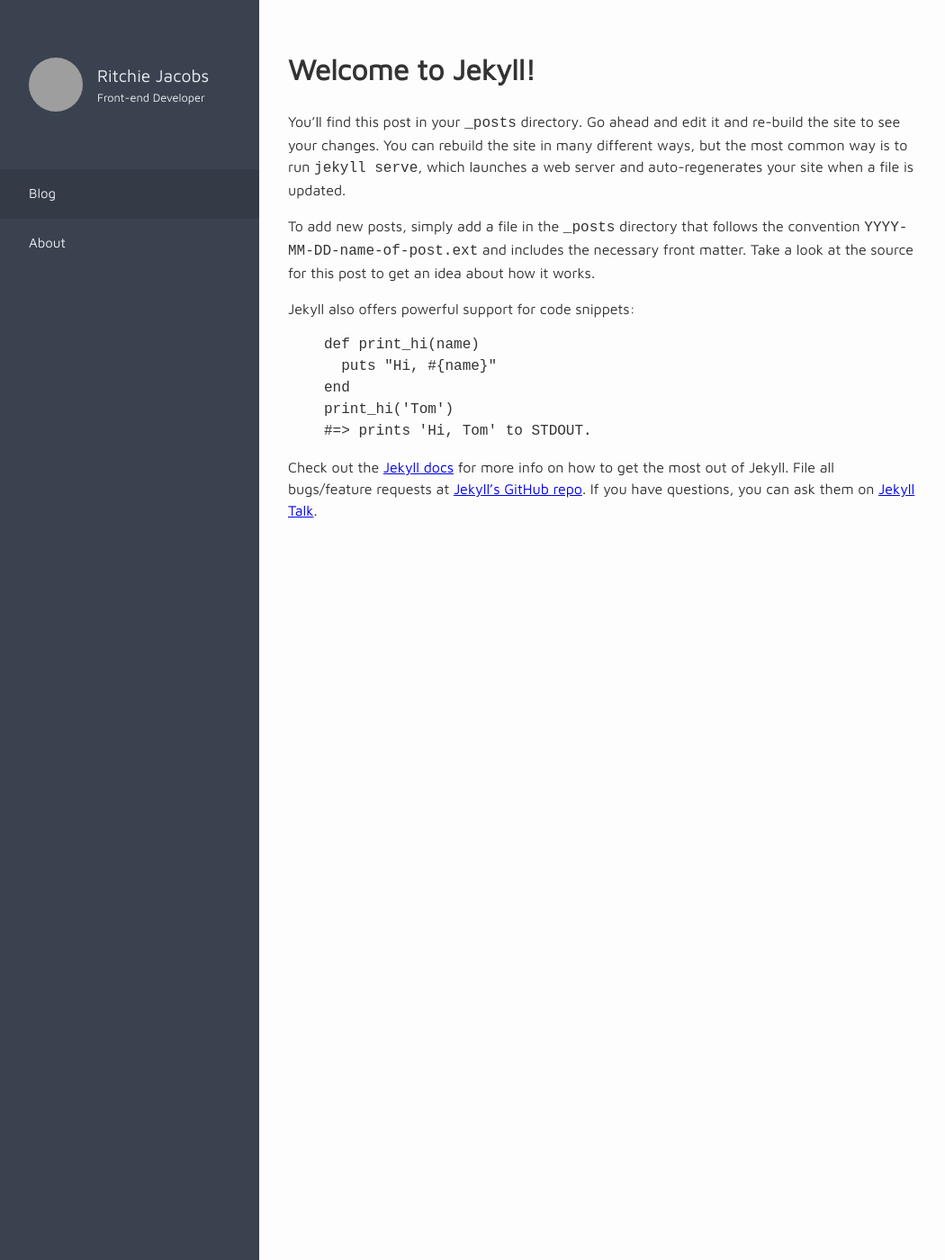
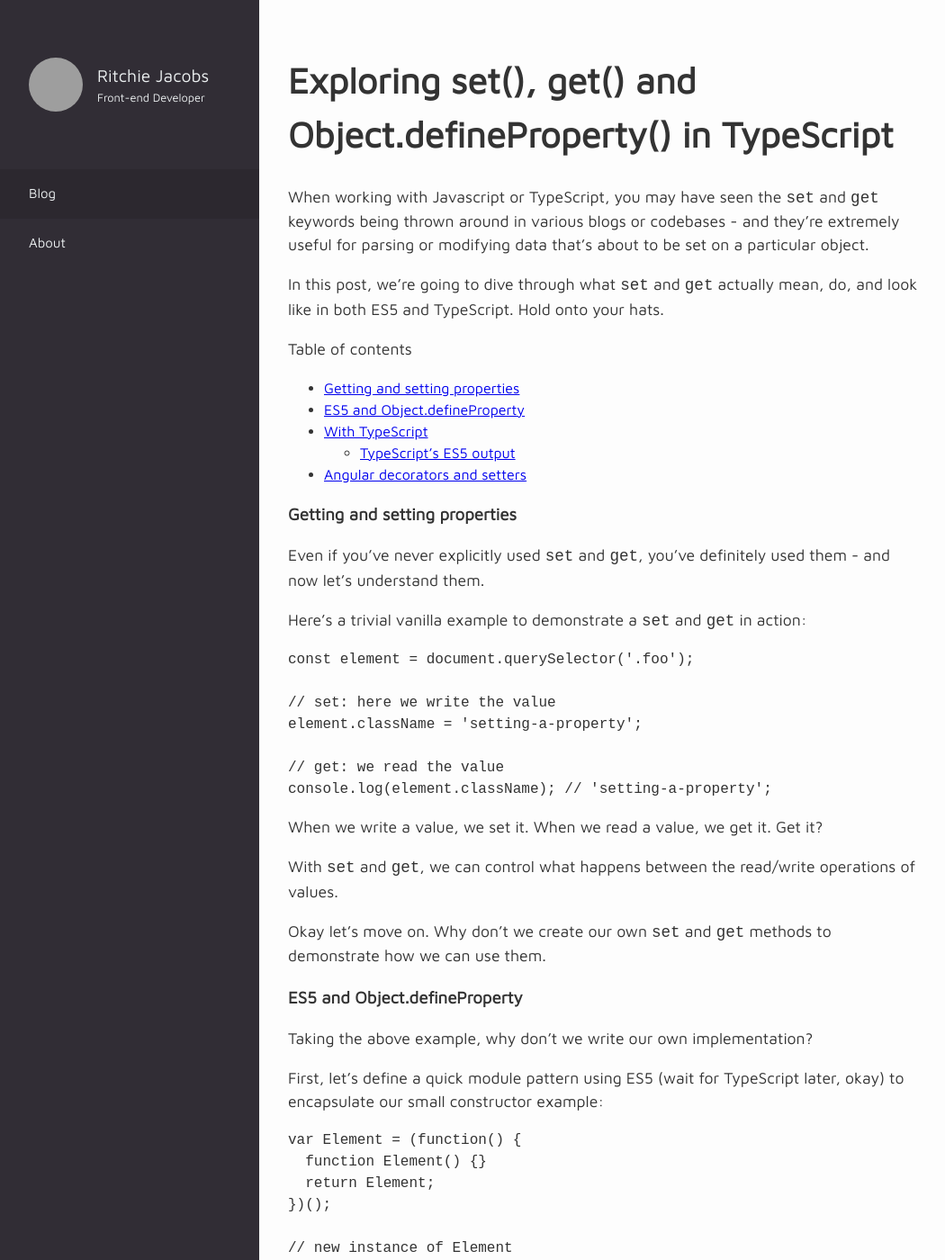
Before and after one commit to ritchiejacobs/ritchiejacobs.github.io, a Jekyll site: the page built from _posts/2017-10-21-welcome-to-jekyll.md, in a window 1280 px wide and 1400 px high. Shown: the whole window at 90% size, without its empty margins (0-1050 px from the left). Built offline with Jekyll 4.4.1, drawn with Linux system fonts in a browser that asks for light colours; some of the changed text lies outside the part shown; grey boxes are pictures that could not be loaded.

Commit message:
Update styling

````diff
--- a/_layouts/post.html
+++ b/_layouts/post.html
@@ -1,5 +1,8 @@
 ---
 layout: default
 ---
-<h1>{{ page.title }}</h1>
-{{ content }}
+
+<div class="article">
+  <h1>{{ page.title }}</h1>
+  {{ content }}
+</div>
--- a/_posts/2017-10-21-welcome-to-jekyll.md
+++ b/_posts/2017-10-21-welcome-to-jekyll.md
@@ -1,25 +1,215 @@
 ---
 layout: post
-title:  "Welcome to Jekyll!"
-date:   2017-10-18 23:21:23 +0200
-categories: jekyll update
+title: "Exploring set(), get() and Object.defineProperty() in TypeScript"
+tag: typescript
 ---
-You’ll find this post in your `_posts` directory. Go ahead and edit it and re-build the site to see your changes. You can rebuild the site in many different ways, but the most common way is to run `jekyll serve`, which launches a web server and auto-regenerates your site when a file is updated.
 
-To add new posts, simply add a file in the `_posts` directory that follows the convention `YYYY-MM-DD-name-of-post.ext` and includes the necessary front matter. Take a look at the source for this post to get an idea about how it works.
+When working with Javascript or TypeScript, you may have seen the `set` and `get` keywords being thrown around in various blogs or codebases - and they're extremely useful for parsing or modifying data that's about to be set on a particular object.
 
-Jekyll also offers powerful support for code snippets:
+In this post, we're going to dive through what `set` and `get` actually mean, do, and look like in both ES5 and TypeScript. Hold onto your hats.
 
-{% highlight ruby %}
-def print_hi(name)
-  puts "Hi, #{name}"
-end
-print_hi('Tom')
-#=> prints 'Hi, Tom' to STDOUT.
-{% endhighlight %}
+<div class="toc" markdown="1">
+<span class="gamma">Table of contents</span>
+{:.no_toc}
+* TOC
+{:toc}
+</div>
 
-Check out the [Jekyll docs][jekyll-docs] for more info on how to get the most out of Jekyll. File all bugs/feature requests at [Jekyll’s GitHub repo][jekyll-gh]. If you have questions, you can ask them on [Jekyll Talk][jekyll-talk].
+### Getting and setting properties
 
-[jekyll-docs]: https://jekyllrb.com/docs/home
-[jekyll-gh]:   https://github.com/jekyll/jekyll
-[jekyll-talk]: https://talk.jekyllrb.com/
+Even if you've never explicitly used `set` and `get`, you've definitely used them - and now let's understand them.
+
+Here's a trivial vanilla example to demonstrate a `set` and `get` in action:
+
+```js
+const element = document.querySelector('.foo');
+
+// set: here we write the value
+element.className = 'setting-a-property';
+
+// get: we read the value
+console.log(element.className); // 'setting-a-property';
+```
+
+When we write a value, we set it. When we read a value, we get it. Get it?
+
+With `set` and `get`, we can control what happens between the read/write operations of values.
+
+Okay let's move on. Why don't we create our own `set` and `get` methods to demonstrate how we can use them.
+
+### ES5 and Object.defineProperty
+
+Taking the above example, why don't we write our own implementation?
+
+First, let's define a quick module pattern using ES5 (wait for TypeScript later, okay) to encapsulate our small constructor example:
+
+```js
+var Element = (function() {
+  function Element() {}
+  return Element;
+})();
+
+// new instance of Element
+const element = new Element();
+```
+
+Let's now define our `set` and `get`, using `Object.defineProperty`. To do so, we need to essentially define a property to the constructor's `prototype`:
+
+```js
+var Element = (function() {
+  function Element() {}
+
+  Object.defineProperty(Element.prototype, 'className', {
+    enumerable: true,
+    configurable: true
+  });
+
+  return Element;
+})();
+```
+
+So at this point, you can see we've defined `'className'` in a string, to tell our program to attach a new property to the prototype called `className`. What's next? Set and get obviously.
+
+Before we can set anything, we need to define a further, internal (private) property on the constructor. We'll use `_class` and give it a default value of `null` for ease of demonstration:
+
+```js
+var Element = (function() {
+  function Element() {
+    this._class = null;
+  }
+
+  // ...
+})();
+```
+
+> The underscore (`_class`) prefix is a naming convention typically used to denote a private field.
+
+Why a private property? We don't want to access this directly, however we do want to potentially mutate it's value under-the-hood. Let's finish this off to get it fully working:
+
+```js
+var Element = (function() {
+  function Element() {
+    this._class = null;
+  }
+  Object.defineProperty(Element.prototype, 'className', {
+    get: function() {
+      return this._class;
+    },
+    set: function(name) {
+      this._class = name;
+    },
+    enumerable: true,
+    configurable: true,
+  });
+  return Element;
+})();
+```
+
+Here, we're using `get` to _return_ the value (read it). Secondly, we're using `set` to directly _write_ a value to the internal property.
+
+> You can think of `set` and `get` as hooks between your properties when they are defined, mutated or accessed. They allow you to apply changes, mutations or parsing to data before setting it elsewhere.
+
+Let's see it in action, first we'll create an instance, set the property and then get it:
+
+```js
+const element = new Element();
+
+element.className = 'foo';
+
+console.log(element.className); // 'foo'
+```
+
+We did it! Nice and easy. Let's look at a better use case that actually changes the values before we set or get them.
+
+For this use case, let's just assume we're creating some form of library and want to add a prefix to the `className`, for example `'todd-foo'` instead of just `'foo'`:
+
+```js
+var Element = (function() {
+  function Element() {
+    this._class = null;
+  }
+  Object.defineProperty(Element.prototype, 'className', {
+    get: function() {
+      return this._class;
+    },
+    set: function(name) {
+      this._class = 'todd-' + name;
+    },
+    enumerable: true,
+    configurable: true,
+  });
+  return Element;
+})();
+```
+
+We could add this to `get` or `set`, depending what you want to do. Above, I'm using `set` so that each time our property is accessed, we don't have to keep adding the prefix each time `get` is called (which is every time the property is accessed).
+
+There are lots of possibilities for use cases, parsing date objects, checking lengths of arrays, if properties exist on an object you passed through, and so forth.
+
+<iframe width="100%" height="300" src="https://jsfiddle.net/toddmotto/vw8gn76m/embedded/result,js,html,css" allowfullscreen="allowfullscreen" frameborder="0"></iframe>
+
+### With TypeScript
+
+Let's move away from our ES5 example and convert this over to a TypeScript `class`.
+
+```js
+export class Element {
+  private _class: string = null;
+
+  get className() {
+    return this._class;
+  }
+
+  set className(name) {
+    this._class = `todd-${name}`;
+  }
+}
+```
+
+Well, this looks a _lot_ cleaner! There are a few interesting observations here. We can set the initial `_class` property on the class, and using `set className`, we not only define the _name_ of the property we want to communicate with publicly, but we have a much cleaner syntax (in my opinion, anyway). Readability is also improved, we know `_class` is `private`, and if we try accessing it anywhere else, the program will throw an error for us before we even compile it.
+
+#### TypeScript's ES5 output
+
+It's well worth a look to see what code is generated from the TypeScript compiler, targetting ES5 here:
+
+```js
+var Element = (function() {
+  function Element() {}
+  Object.defineProperty(Element.prototype, 'className', {
+    get: function() {
+      return this._class;
+    },
+    set: function(name) {
+      this._class = 'todd-' + name;
+    },
+    enumerable: true,
+    configurable: true,
+  });
+  return Element;
+})();
+```
+
+Hmmm, looks familiar. We've come full circle, but let's take a further look at a combination with Angular.
+
+### Angular decorators and setters
+
+Interestingly enough, with TypeScript and Angular's decorators we can combine these approaches. Let's assume we have a date _timestamp_ coming through an `@Input` (from a server response perhaps), and we want to parse it before it's set in a particular component:
+
+
+```js
+@Component({...})
+export class DateComponent {
+  private _dateObject: Date;
+
+  @Input() set date(date: number) {
+    // assuming `date` is something like 1506439684321
+    this._dateObject = new Date(date);
+  }
+
+  get date() {
+    return `The date is ${this._dateObject}`;
+  }
+}
+```
+
+At this point, we can rock out `{% raw %}{{ date }}{% endraw %}` in our templates. This hopefully gives you some insight as to mutating `@Input` value in Angular before they reach the property.
--- a/_sass/_layout.scss
+++ b/_sass/_layout.scss
@@ -78,3 +78,13 @@
     color: lighten($body-color, 50%);
   }
 }
+
+.article {
+  h1 {
+    font-size: 2.5rem;
+  }
+
+  p {
+    font-size: 1.1rem;
+  }
+}
--- a/_sass/_sidebar.scss
+++ b/_sass/_sidebar.scss
@@ -78,7 +78,7 @@
 
     &:hover,
     &--active {
-      background-color: darken($sidebar-bg, 3%);
+      background-color: darken($sidebar-bg, 2%);
     }
   }
 
--- a/_sass/_variables.scss
+++ b/_sass/_variables.scss
@@ -7,7 +7,7 @@
 $body-line-height: 1.5;
 
 // Sidebar
-$sidebar-bg: #3a4250;
+$sidebar-bg: #312d35;
 $sidebar-breakpoint: 48rem;
 $sidebar-color: #ecf0f1;
 $sidebar-font-size: .9375rem;
````
